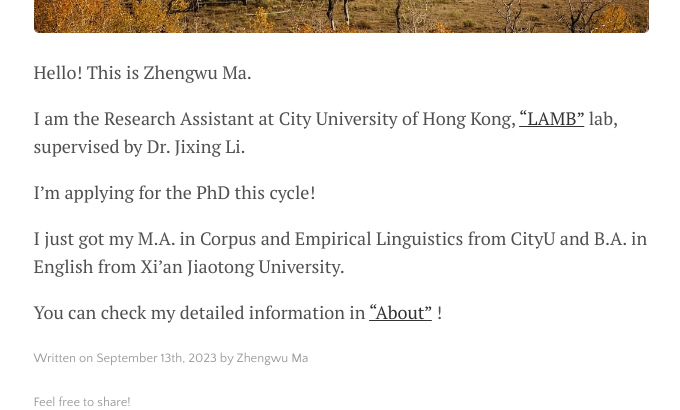
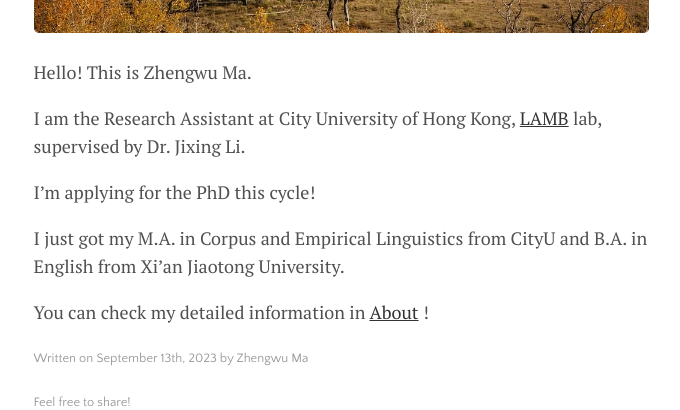
Before and after one commit to zhengwuma/zhengwuma.github.io, a Jekyll site: the page built from _posts/2023-09-13-welcome.md, in a window 1280 px wide. Shown: the part 547-957 px from the top of the page, without its empty margins (299-979 px from the left). Built offline with Jekyll 4.4.1, drawn with Linux system fonts in a browser that asks for light colours.

```diff
--- a/_posts/2023-09-13-welcome.md
+++ b/_posts/2023-09-13-welcome.md
@@ -9,10 +9,10 @@ image: mountains.jpg
 
 Hello! This is Zhengwu Ma.<br>
 
-I am the Research Assistant at City University of Hong Kong, ["LAMB"](https://compneurolinglab.github.io/) lab, supervised by Dr. Jixing Li. <br>
+I am the Research Assistant at City University of Hong Kong, [LAMB](https://compneurolinglab.github.io/) lab, supervised by Dr. Jixing Li. <br>
 
 I'm applying for the PhD this cycle! <br>
 
 I just got my M.A. in Corpus and Empirical Linguistics from CityU and B.A. in English from Xi'an Jiaotong University. <br>
 
-You can check my detailed information in ["About"](https://zhengwuma.github.io/about.html) !
+You can check my detailed information in [About](https://zhengwuma.github.io/about.html) !
```
